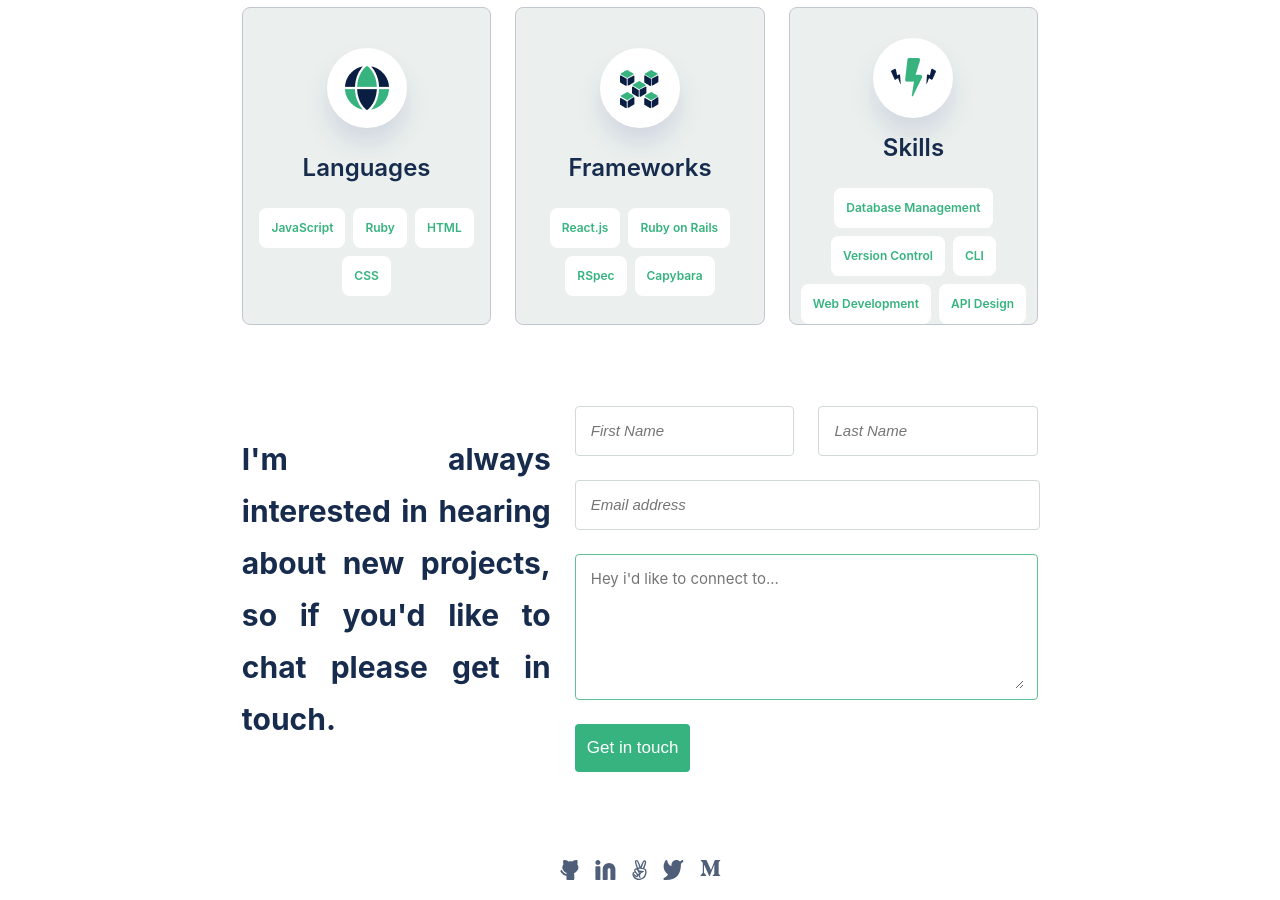
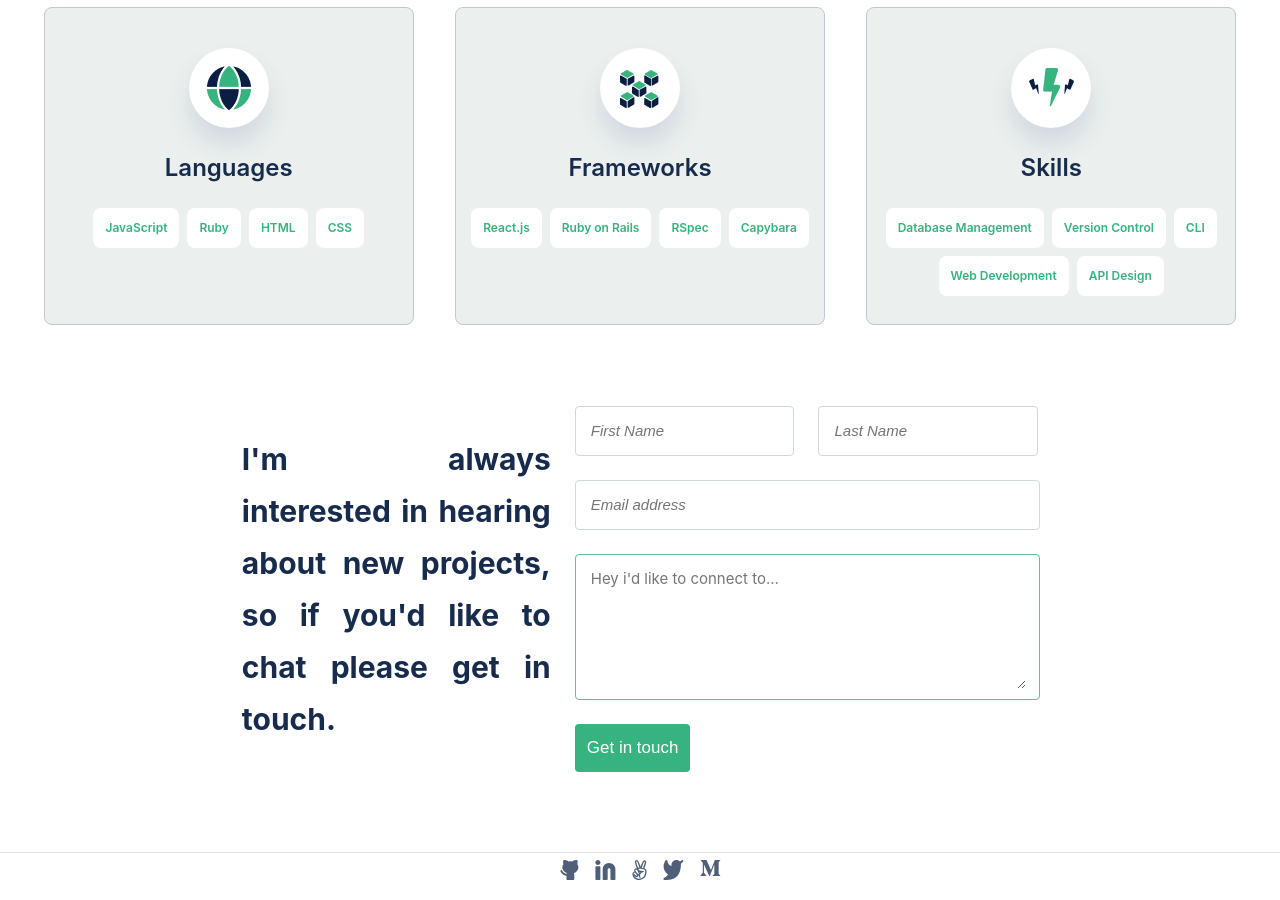
Before and after one commit to ElTijolo/Portfolio, a plain HTML site: page index.html in a window 1280 px wide. Shown: the part 2901-3801 px from the top of the page. Drawn offline with Linux system fonts and the light colour scheme.

Commit message:
finish responsive

```diff
--- a/index.html
+++ b/index.html
@@ -200,10 +200,13 @@
         </section>
     </body>
     <footer>
-        <a href="https://www.github.com"><img src="github.svg" alt=""></a>
-        <a href="https://www.linkedin.com"><img src="linkding.svg" alt=""></a>
-        <a href="https://www.angellist.com"><img src="angellist.svg" alt=""></a>
-        <a href="https://www.x.com"><img src="twitter.svg" alt=""></a>
-        <a href="https://www.medium.com"><img src="medium.svg" alt=""></a>
+        <div></div>
+        <div><a href="https://www.github.com"><img src="github.svg" alt=""></a>
+            <a href="https://www.linkedin.com"><img src="linkding.svg" alt=""></a>
+            <a href="https://www.angellist.com"><img src="angellist.svg" alt=""></a>
+            <a href="https://www.x.com"><img src="twitter.svg" alt=""></a>
+            <a href="https://www.medium.com"><img src="medium.svg" alt=""></a>
+        </div>
+
     </footer>
 </html>
--- a/style.css
+++ b/style.css
@@ -35,16 +35,34 @@ body {
     background-position: top, center;
     background-repeat:no-repeat;
     background-size: 100%;
+    @media (max-width : 1111px) {
+        background-image: url("illustration-head-line.png");
+        background-clip: content-box;
+    }
     color:#172b4d;
 }
 
-footer, #social {
+footer > div {
+    position: absolute;
+    left: 0;
+    right: 0;
+    height: 1px;
+    background-color: #dfe1e6;
+}
+
+footer > div, #social {
     display: flex;
     justify-content: center;
     flex-direction: row;
 }
 
-footer > a, #social > a {
+footer {
+    display: flex;
+    flex-direction: column;
+    align-items: center;
+}
+
+footer > div > a, #social > a {
     padding: 8px;
 }
 
@@ -96,6 +114,9 @@ footer > a, #social > a {
 
 #work {
     padding-top: 600px;
+    @media (max-width:1111px) {
+        padding-top: 80px;
+    }
     padding-bottom: 80px;
     display: flex;
     flex-direction: column;
@@ -113,6 +134,7 @@ footer > a, #social > a {
     display: flex;
     gap:24px;
     flex-direction: column;
+    flex-wrap: wrap;
 }
 
 #row1, #row2 {
@@ -121,6 +143,8 @@ footer > a, #social > a {
     padding-top: 4px;
     padding-bottom: 4px;
     gap:24px;
+    flex-wrap: wrap;
+    justify-content: center;
 }
 
 .card {
@@ -199,6 +223,9 @@ footer > a, #social > a {
     align-items: center;
     gap:24px;
     width: 50%;
+    @media (max-width:1111px) {
+        width:80%
+    }
 }
 
 #aboutintro {
@@ -236,11 +263,20 @@ footer > a, #social > a {
     display: flex;
     flex-direction: row;
     justify-content: space-evenly;
-    width: 63%;
+    @media (max-width:1111px) {
+        flex-direction: column;
+        width: 90%;
+        justify-content: space-evenly;
+        align-items: center;
+    }
+
 }
 
 .aboutcard {
-    width:369px;
+    width:30%;
+    @media (max-width:1111px) {
+        width: 100%;
+    }
     height: 316px;
     background-color: #ebf0ee;
     border: 1px solid #c1c7d0;
@@ -314,6 +350,10 @@ footer > a, #social > a {
     gap: 24px;
     align-items: center;
     width: 63%;
+    @media (max-width:1111px) {
+        flex-direction: column;
+        width:80%;
+    }
 }
 
 #contacttext {
@@ -322,6 +362,12 @@ footer > a, #social > a {
     line-height: 52px;
     width: 40%;
     text-align: justify;
+    @media (max-width:1111px) {
+        font-size: 40px;
+        width:100%;
+        text-align: center;
+    }
+
 }
 
 #form {
@@ -329,12 +375,18 @@ footer > a, #social > a {
     flex-direction: column;
     gap:24px;
     width: 60%;
+    @media (max-width:1111px) {
+        width: 80%;
+        align-items: center;
+    }
+
 }
 
 #name {
     display: flex;
     flex-direction: row;
     gap:24px;
+    width: 100%;
 }
 
 #name > div > input, #email > input {
@@ -366,6 +418,7 @@ footer > a, #social > a {
     align-items: center;
     padding-top: 10px;
     padding-bottom: 10px;
+    width: 100%;
 }
 
 #comment > textarea {
```
